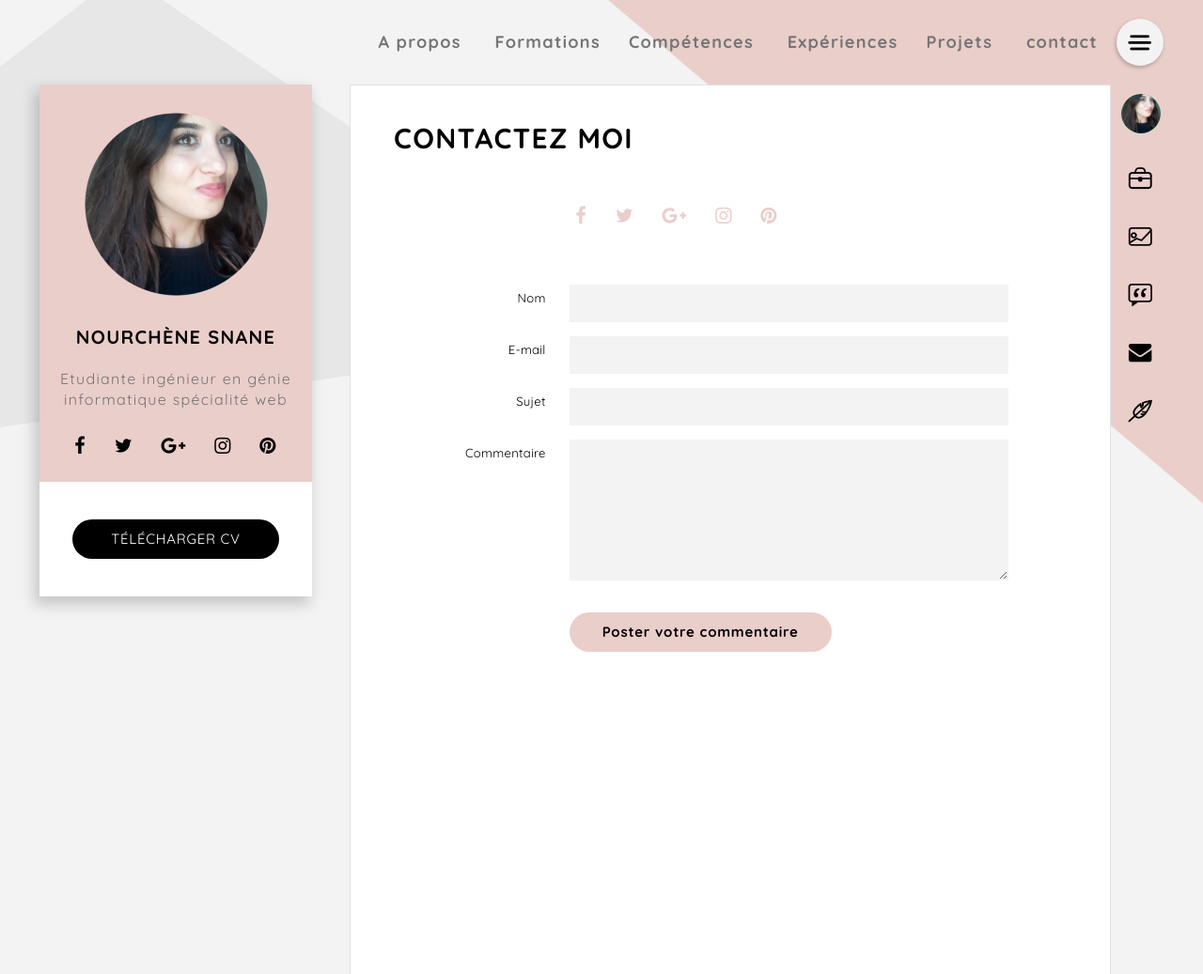
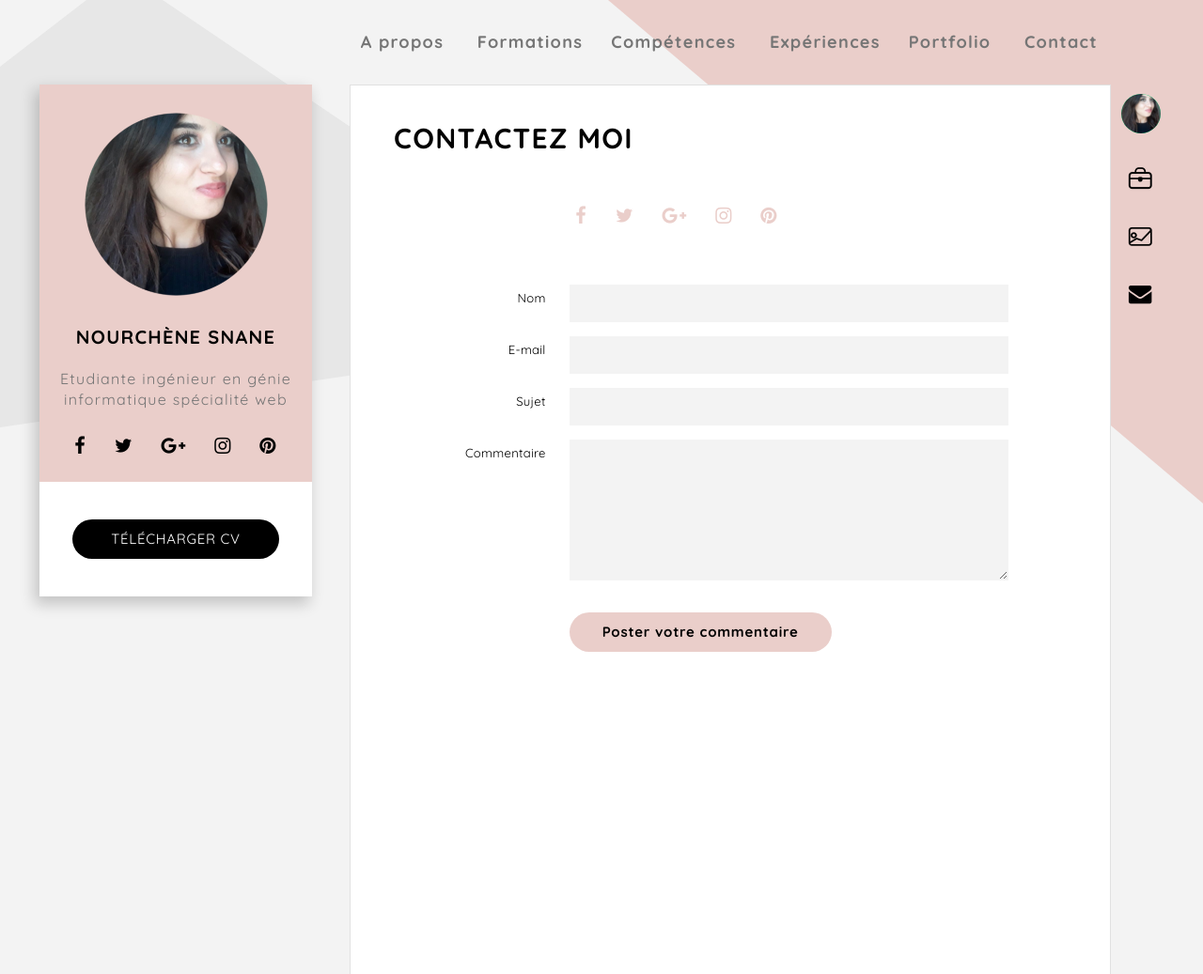
Before and after one commit to Nourchene996/Nourchene-snane.com, a plain HTML site: page contact.html in a window 1280 px wide. Shown: the top 1037 px of the page at 94% size. Drawn offline with nearby package versions, Linux system fonts and the light colour scheme; some packages are replaced by stand-ins of ours; a script that the page names is missing; files whose address does not match are found by name.

Commit message:
Update contact.html

```diff
--- a/contact.html
+++ b/contact.html
@@ -53,22 +53,22 @@
                                  <nav id="crt-main-nav">
 
                                         <ul class="clear-list">
-                                                <li><a href="index.html">A propos</a></li>
-                                                <li><a href="formations.html">Formations</a>
-                                                <li><a href="competences.html">Compétences</a></li>
-                                                <li><a href="experiences.html">Expériences</a>
-                                                <li ><a href="#">Projets</a>
-                                                </li>
+                                            <li><a href="index.html">A propos</a></li>
+                                            <li><a href="formations.html">Formations</a>
+                                            <li><a href="competences.html">Compétences</a></li>
+                                            <li><a href="experiences.html">Expériences</a>
+                                            <li ><a href="portfolio.html">Portfolio</a>
+                                            </li>
 
-                                                <li><a href="contact.html">contact</a></li>
+                                            <li><a href="contact.html">Contact</a></li>
                                             </ul>                                     </nav>
                              </div>
                          </div>
 
                                                   <div id="crt-head-col3" class="crt-head-col text-right">
-                             <button id="crt-sidebar-btn" class="btn btn-icon btn-shade">
+                             <!-- <button id="crt-sidebar-btn" class="btn btn-icon btn-shade">
                                  <span class="crt-icon crt-icon-side-bar-icon"></span>
-                             </button>
+                             </button> -->
                          </div>
                                               </div>
                  </div><!-- .crt-head-inner -->
@@ -139,20 +139,20 @@
             <a href="index.html#about" data-tooltip="Home"><img class="avatar avatar-42" src="assets/images/uploads/avatar/avatar-42x42.png" srcset="assets/images/uploads/avatar/avatar-84x84-2x.png 2x" alt=""></a>
         </li>
         <li>
-            <a href="index.html#experience" data-tooltip="Experience"><span class="crt-icon crt-icon-experience"></span></a>
+            <a href="experiences.html" data-tooltip="Experience"><span class="crt-icon crt-icon-experience"></span></a>
         </li>
         <li>
-            <a href="index.html#portfolio" data-tooltip="Portfolio"><span class="crt-icon crt-icon-portfolio"></span></a>
+            <a href="portfolio.html" data-tooltip="Portfolio"><span class="crt-icon crt-icon-portfolio"></span></a>
         </li>
+        <!-- <li>
+            <a href="index.html" data-tooltip="References"><span class="crt-icon crt-icon-references"></span></a>
+        </li> -->
         <li>
-            <a href="index.html#references" data-tooltip="References"><span class="crt-icon crt-icon-references"></span></a>
+            <a href="contact.html" data-tooltip="Contact"><span class="crt-icon crt-icon-contact"></span></a>
         </li>
-        <li>
-            <a href="index.html#contact" data-tooltip="Contact"><span class="crt-icon crt-icon-contact"></span></a>
-        </li>
-        <li>
+        <!-- <li>
             <a href="category.html" data-tooltip="Blog"><span class="crt-icon crt-icon-blog"></span></a>
-        </li>
+        </li> -->
     </ul>
                                 </nav>
                             </div>
```
